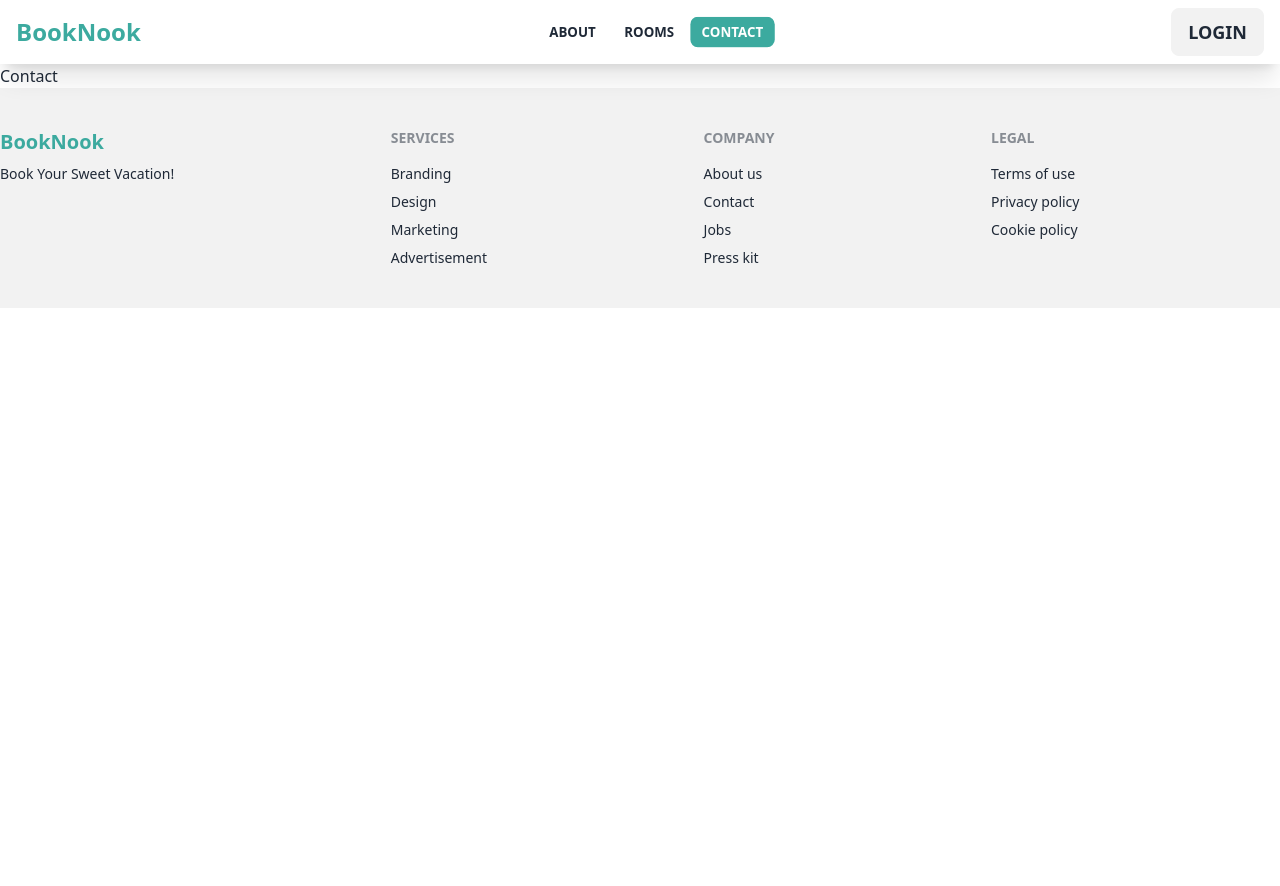
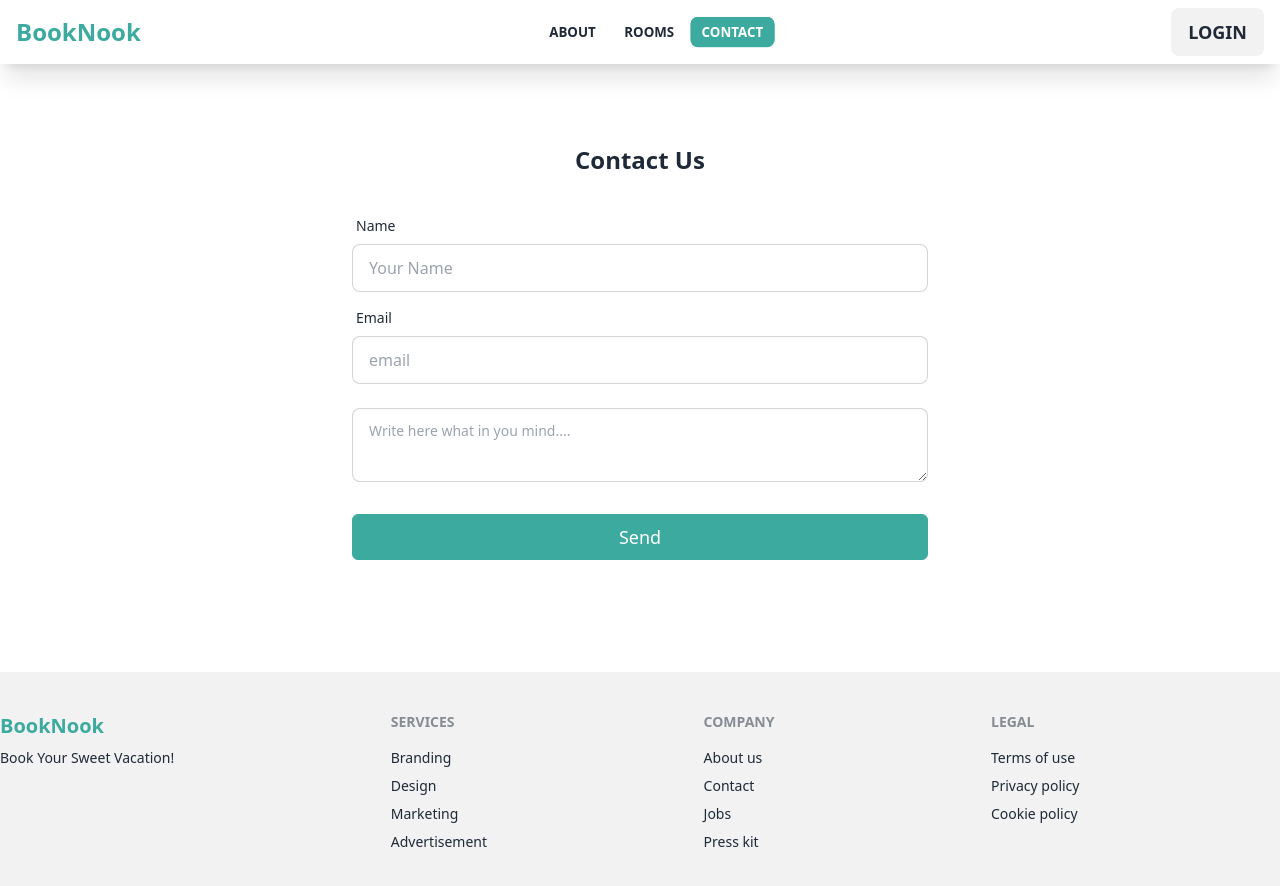
Before and after one commit to bishaldofo/booknook, a React (Vite) app: page /contact in a window 1280 px wide. Shown: the top 886 px of the page. Before the commit the page ends 800 px from the top, so only its background shows below. Built offline with nearby package versions, Linux system fonts and the light colour scheme; no server answers.

Commit message:
Contact us, About us page created

```diff
--- a/package.json
+++ b/package.json
@@ -18,9 +18,11 @@
     "react": "^18.2.0",
     "react-dom": "^18.2.0",
     "react-helmet": "^6.1.0",
+    "react-hot-toast": "^2.4.1",
     "react-icons": "^4.11.0",
     "react-router-dom": "^6.18.0",
-    "sort-by": "^1.2.0"
+    "sort-by": "^1.2.0",
+    "sweetalert2": "^11.9.0"
   },
   "devDependencies": {
     "@types/react": "^18.2.15",
--- a/src/Pages/About/About.jsx
+++ b/src/Pages/About/About.jsx
@@ -1,8 +1,35 @@
 const About = () => {
    return (
-      <div>
-         <h1>About</h1>
+      <div className="">
+         <div className="max-w-screen-xl m-auto mb-10">
+            <div className="hero h-[60vh]" style={{backgroundImage: 'url(https://i.ibb.co/k9hHBtC/banner-room-details.png)'}}>
+               <div className="hero-overlay bg-opacity-60"></div>
+               <div className="hero-content text-center text-neutral-content">
+                  <div className="max-w-md">
+                     <h1 className="mb-5 text-5xl font-bold">About Us</h1>
+                  </div>
+               </div>
+            </div>
+         </div>
+
+         <div className="max-w-7xl m-auto items-center py-20 grid grid-cols-1 md:grid-cols-2 gap-10">
+            <div className="space-y-3">
+               <h2 className="text-3xl md:text-5xl">Find The Best Hotel For Accomodation.</h2>
+               <p>Welcome to the best five- luxury hotel in New York. Hotel is veryes elementum sesue the aucan vestibulum aliquam justo in sapien on thi rutrum volutpat. Donec in quis the pellentesque velit. Donec id velitel ac arcu posuere blane.</p>
+               <p>Hotel ut nisl quam nestibulum ac quam nec odio elementum oneni sceisuen the aucan ligula. Orci varius natoque penatibus ethemen magnis discustent parturient monte nascete ridiculus musclineorto nellentesque habitant forminy morbine.</p>
+               <div className="flex pt-10 items-center">
+                  <div className="mr-5"><img className="w-full" src="https://hotelina-nextjs.vercel.app/assets/images/bg/manager.png" alt="" /></div>
+                  <div>
+                     <h3>Hotel Manager</h3>
+                  </div>
+               </div>
+            </div>
+            <div>
+               <img src="https://hotelina-nextjs.vercel.app/assets/images/bg/home-about-img.png" alt="" />
+            </div>
+         </div>
       </div>
+
    );
 };
 
--- a/src/Pages/Contact/Contact.jsx
+++ b/src/Pages/Contact/Contact.jsx
@@ -1,7 +1,33 @@
 const Contact = () => {
    return (
-      <div>
-         <h1>Contact</h1>
+      <div className="py-20">
+         <div className="max-w-7xl m-auto">
+            <h1 className="text-center text-2xl font-bold">Contact Us</h1>
+            <div className="w-1/2 m-auto">
+               <form className="card-body">
+                  <div className="form-control">
+                     <label className="label">
+                        <span className="label-text">Name</span>
+                     </label>
+                     <input type="text" name="name" placeholder="Your Name" className="input input-bordered" required />
+                  </div>
+                  <div className="form-control">
+                     <label className="label">
+                        <span className="label-text">Email</span>
+                     </label>
+                     <input type="email" placeholder="email" className="input input-bordered" required />
+                  </div>
+                  <div className="form-control">
+                     <label className="label">
+                     </label>
+                     <textarea className="textarea textarea-bordered w-full" placeholder="Write here what in you mind...."></textarea>
+                  </div>
+                  <div className="form-control mt-6">
+                     <button type="submit" className="bg-[#3CAA9F] w-full py-2 px-4 border border-[#3CAA9F] hover:bg-transparent text-white hover:text-black text-lg rounded-md">Send</button>
+                  </div>
+               </form>
+            </div>
+         </div>
       </div>
    );
 };
--- a/src/Pages/MyBookings/MyBookings.jsx
+++ b/src/Pages/MyBookings/MyBookings.jsx
@@ -2,6 +2,7 @@ import { useContext, useEffect, useState } from "react";
 import { AuthContext } from "../../Provider/AuthProvider";
 import axios from "axios";
 import MyBookingsRow from "./MyBookingsRow";
+import Swal from "sweetalert2";
 
 const MyBookings = () => {
    const { user } = useContext(AuthContext);
@@ -18,26 +19,45 @@ const MyBookings = () => {
    }, [])
 
    const handleDelete = id => {
-      const proceed = confirm("Are you sure you want to delete?")
-      if (proceed) {
 
       axios.delete(`http://localhost:5000/bookings/${id}`)
+
          .then(res => {
             console.log(res.data);
+            Swal.fire({
+               title: "Are you sure?",
+               text: "You won't be able to revert this!",
+               icon: "warning",
+               showCancelButton: true,
+               confirmButtonColor: "#3085d6",
+               cancelButtonColor: "#d33",
+               confirmButtonText: "Yes, delete it!"
+             }).then((result) => {
+               if (result.isConfirmed) {
+                 Swal.fire({
+                   title: "Deleted!",
+                   text: "Your Booking has been deleted.",
+                   icon: "success"
+                 });
                  if (res.data.deletedCount > 0) {
-               alert('Deleted Successfully')
                   const remaining = bookings.filter(booking => booking._id !== id);
                   setBookings(remaining);
                }
+               }
+             });
+
+
          })
          .catch(error => {
             console.error("Error", error);
           });
    }
-   }
 
    return (
       <div className="py-20 max-w-7xl m-auto">
+         {
+            bookings.length > 0 ?
+            <div>
                <h1>My Bookings: {bookings.length}</h1>
                <div className="overflow-x-auto">
                   <table className="table">
@@ -65,6 +85,12 @@ const MyBookings = () => {
                   </table>
                </div>
             </div>
+            :
+            <div className="h-[40vh] font-bold flex items-center justify-center">
+               <h1 className="text-3xl">No Booking found!</h1>
+            </div>
+         }
+      </div>
    );
 };
 
--- a/src/Pages/RoomDetails/RoomDetails.jsx
+++ b/src/Pages/RoomDetails/RoomDetails.jsx
@@ -1,9 +1,9 @@
-import { Link, useLoaderData } from "react-router-dom";
-import { FaRegCircle } from "react-icons/fa";
+import { useLoaderData } from "react-router-dom";
 import { Helmet } from "react-helmet";
 import { useContext } from "react";
 import { AuthContext } from "../../Provider/AuthProvider";
 import axios from "axios";
+import toast from "react-hot-toast";
 
 const RoomDetails = () => {
    const {user} = useContext(AuthContext)
@@ -38,7 +38,7 @@ const RoomDetails = () => {
       .then(res => {
          console.log(res.data);
          if (res.data.insertedId) {
-            alert('Room Booked Successfully')
+            toast.success('Room Booked Successfully!')
             form.reset()
          }
        })
@@ -126,9 +126,7 @@ const RoomDetails = () => {
                               </div>
 
                               <div className="pt-5 pb-10">
-                                 {/* <Link to={`/myBookings/${service._id}`}> */}
-                                    <button type="submit" className="bg-[#3CAA9F] w-full py-2 px-4 border border-[#3CAA9F] hover:bg-transparent text-white hover:text-black text-lg rounded-md">Book Now</button>
-                                 {/* </Link> */}
+                                 <button type="submit" className="bg-[#3CAA9F] w-full py-2 px-4 border border-[#3CAA9F] hover:bg-transparent text-white hover:text-black text-lg rounded-md">Book Now</button>
                               </div>
                            </form>
                         </div>
--- a/src/Pages/UpdateDetails/UpdateDetails.jsx
+++ b/src/Pages/UpdateDetails/UpdateDetails.jsx
@@ -2,6 +2,8 @@ import { useLoaderData } from "react-router-dom";
 import { AuthContext } from "../../Provider/AuthProvider";
 import { useContext } from "react";
 import axios from "axios";
+import Swal from "sweetalert2";
+import toast from "react-hot-toast";
 
 const UpdateDetails = () => {
    const {user} = useContext(AuthContext)
@@ -36,8 +38,8 @@ const UpdateDetails = () => {
       axios.put(`http://localhost:5000/bookings/${_id}`, updateBooking)
       .then(res => {
          console.log(res.data);
-         if (res.data.insertedId) {
-            alert('Room Booked Successfully')
+         if (res.data.matchedCount) {
+            toast.success('Successfully updated!')
             form.reset()
          }
        })
--- a/src/main.jsx
+++ b/src/main.jsx
@@ -4,10 +4,15 @@ import './index.css'
 import { RouterProvider } from 'react-router-dom'
 import router from './Routes/Router'
 import AuthProvider from './Provider/AuthProvider'
+import { Toaster } from 'react-hot-toast';
+
 
 ReactDOM.createRoot(document.getElementById('root')).render(
   <React.StrictMode>
     <AuthProvider>
+      <div>
+        <Toaster position="top-center" />
+      </div>
       <RouterProvider router={router}></RouterProvider>
     </AuthProvider>
   </React.StrictMode>,
```
Also changed, not shown: 1 other file (tests, documents, lock files or other folders). Lines whose indentation alone changed are shown as unchanged.
